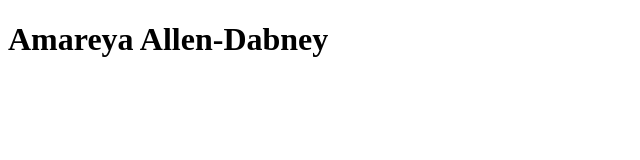
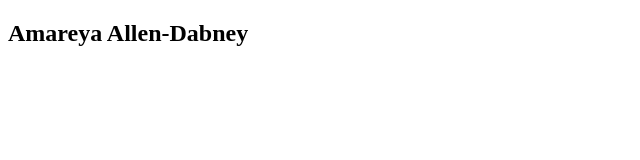
Before and after one commit to marinadell/MariPrimeApp.github.io, a plain HTML site: page index.html in a window 1280 px wide. Shown: the whole page, without its empty margins (0-640 px from the left). Drawn offline with Linux system fonts and the light colour scheme.

```diff
--- a/index.html
+++ b/index.html
@@ -6,6 +6,6 @@
   </head>
 
   <body>
-    <h1>Amareya Allen-Dabney</h1>
+    <h2>Amareya Allen-Dabney</h2>
   </body>
  </html>
```
